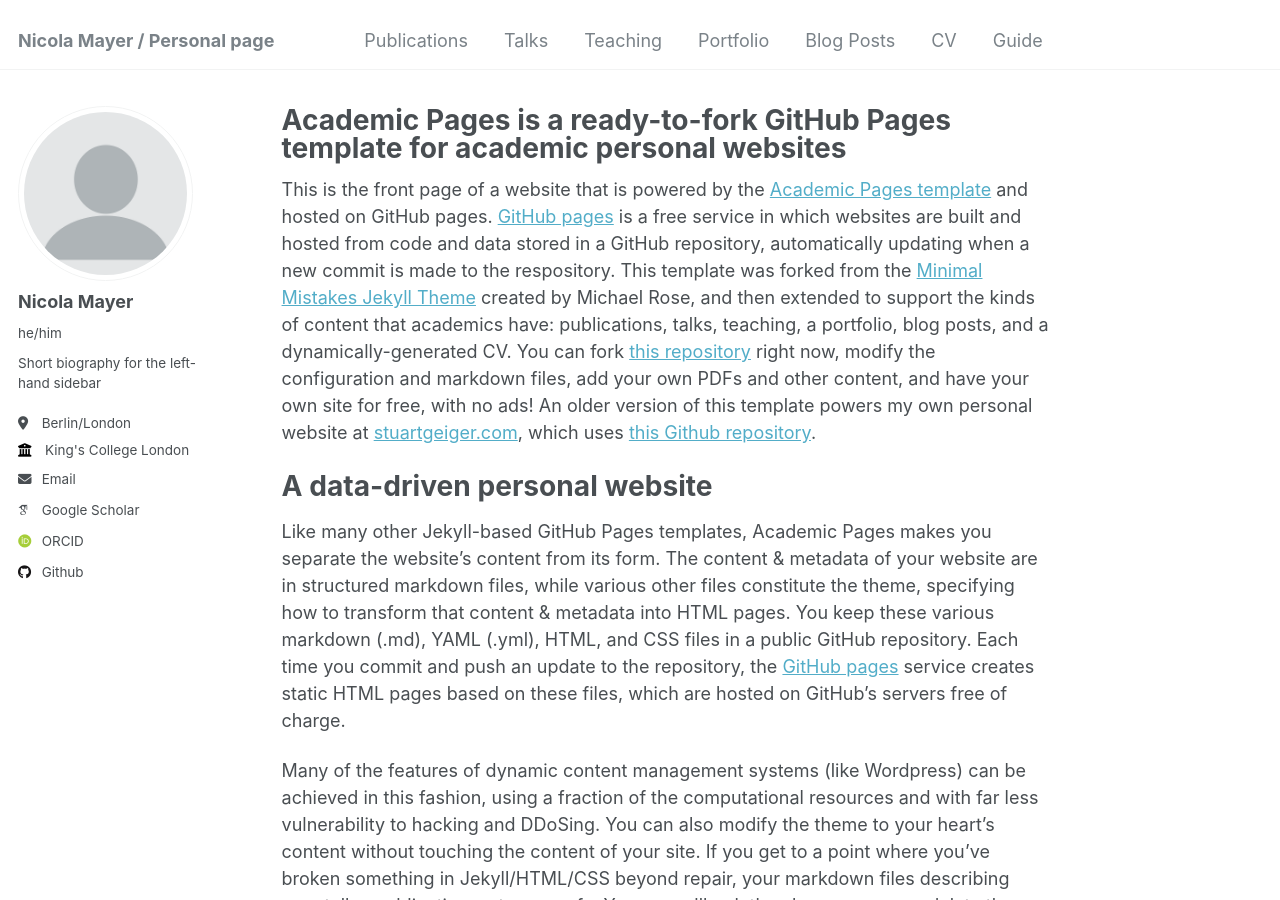
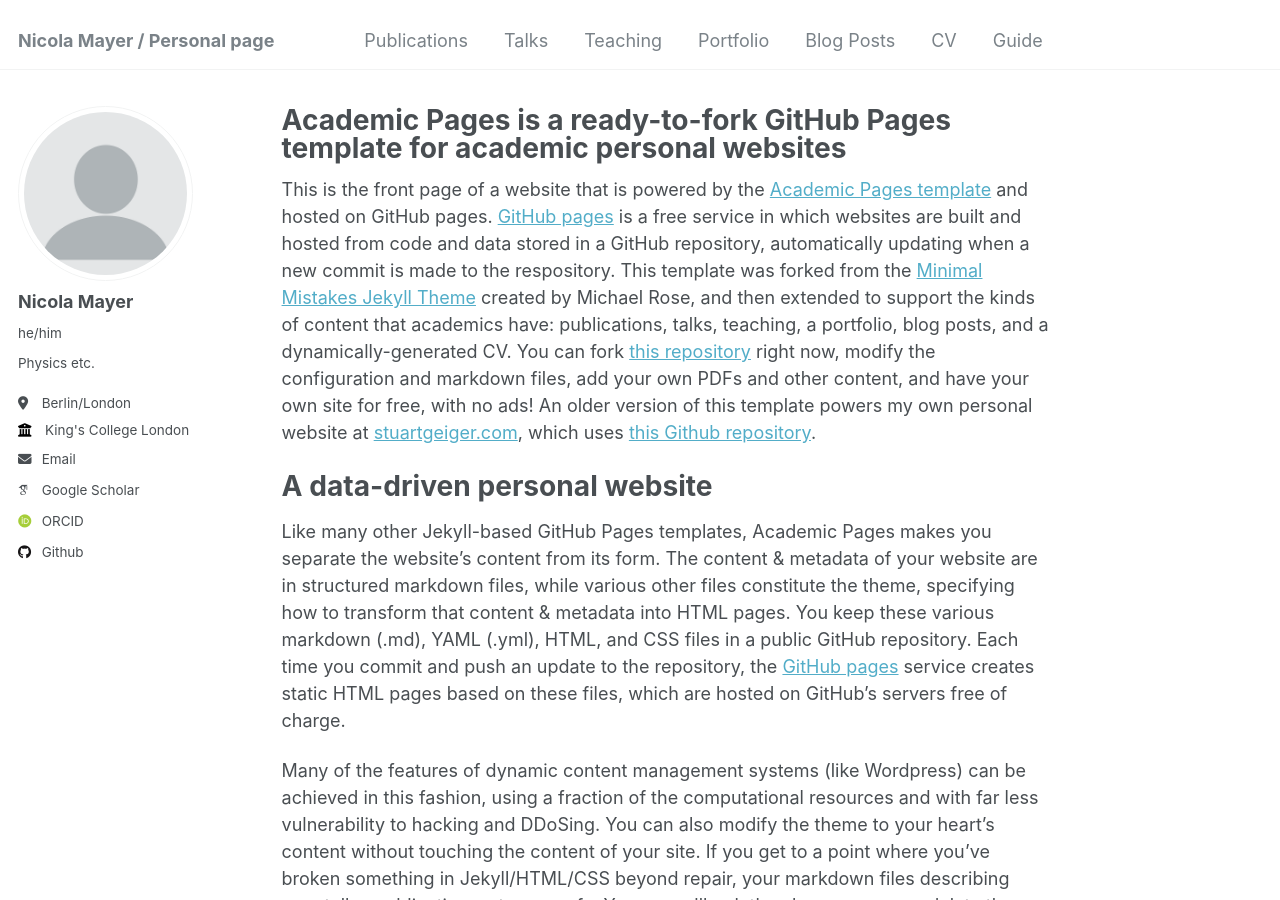
Before and after one commit to GCBSNicola/GCBSNicola.github.io, a Jekyll site: the page built from _pages/about.md, in a window 1280 px wide and 900 px high. Built offline with Jekyll 4.4.1, drawn with Linux system fonts in a browser that asks for light colours; some web fonts are replaced; some of the changed lines change nothing that is shown.

Commit message:
Update _config.yml

```diff
--- a/_config.yml
+++ b/_config.yml
@@ -24,7 +24,7 @@
   avatar           : "profile.png"
   name             : "Nicola Mayer"
   pronouns         : "he/him"
-  bio              : "Short biography for the left-hand sidebar"
+  bio              : "Physics etc."
   location         : "Berlin/London"
   employer         : "King's College London"
   uri              : # URL
@@ -34,7 +34,7 @@
   arxiv            : # URL - Update with the correct link to your profile
   googlescholar    : "https://scholar.google.com/citations?user=9EZ2fK4AAAAJ&hl=en"
   impactstory      : # URL
-  orcid            : "http://orcid.org/yourorcidurl"
+  orcid            : "https://orcid.org/0000-0002-8547-0073"
 
   # Repositories and software development
   github           : "GCBSNicola"
@@ -43,8 +43,6 @@
 
 # Publication Category - The following the list of publication categories and their headings
 publication_category:
-  books:
-    title: 'Books'
   manuscripts:
     title: 'Journal Articles'
   conferences:
```
